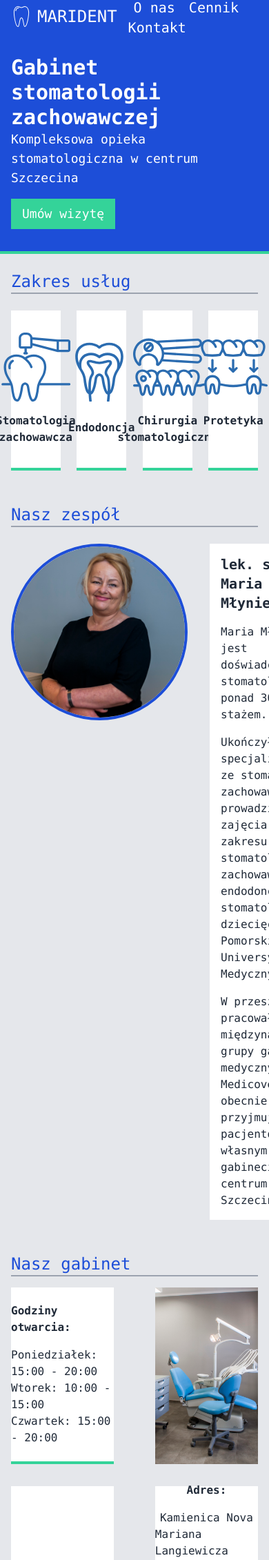
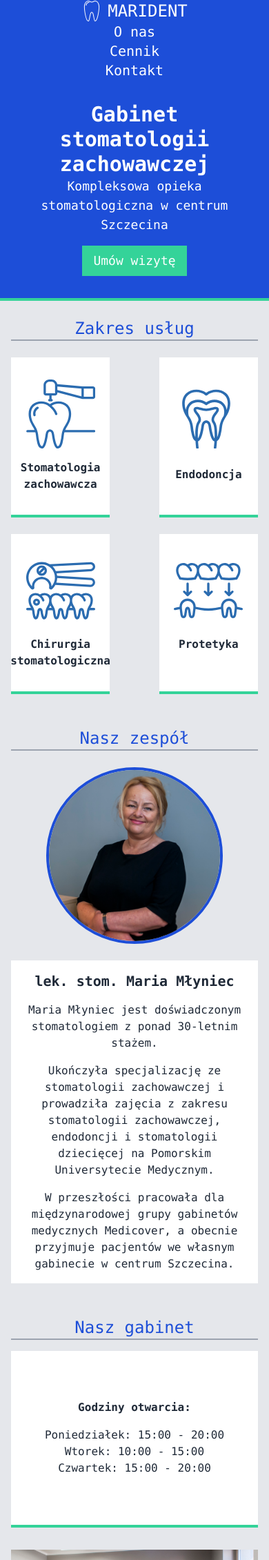
Before and after one commit to pawel-cebula/marident, a Django app: page / in a window 390 px wide. Shown: the top 2261 px of the page at 69% size. Run offline with Django 3.2, Linux system fonts and the light colour scheme; grey boxes are pictures that could not be loaded.

Commit message:
Optimized all pages for mobile

```diff
--- a/website/templates/website/base.html
+++ b/website/templates/website/base.html
@@ -10,7 +10,8 @@
 
 <body class="bg-gray-200 min-h-full flex flex-col items-center font-mono">
     <header class="bg-blue-700 flex justify-center w-full">
-        <nav class="flex justify-between items-center h-12 w-full max-w-screen-xl px-4 text-white">
+        <nav
+            class="flex flex-col md:flex-row justify-between items-center md:h-12 w-full max-w-screen-xl px-4 text-white">
             <div class=" flex items-center">
                 <svg width="30" height="30" viewBox="0 0 30 30" fill="none" xmlns="http://www.w3.org/2000/svg">
                     <path
@@ -22,14 +23,17 @@
                 </svg>
                 <a href="{% url 'website:index' %}" class="ml-2 text-2xl">MARIDENT</span>
             </div>
-            <div class="text-xl">
-                <a href="{% url 'website:index' %}" class="ml-2 hover:text-green-400">
+            <div class="flex flex-col md:flex-row w-full md:w-auto text-center text-xl">
+                <a href="{% url 'website:index' %}"
+                    class="w-full md:ml-4 hover:bg-blue-600 md:hover:bg-transparent hover:text-green-400">
                     O nas
                 </a>
-                <a href="{% url 'website:procedures' %}" class="ml-2 hover:text-green-400">
+                <a href="{% url 'website:procedures' %}"
+                    class="w-full md:ml-4 hover:bg-blue-600 md:hover:bg-transparent hover:text-green-400">
                     Cennik
                 </a>
-                <a href="{% url 'website:inquiry' %}" class="ml-2 hover:text-green-400">
+                <a href="{% url 'website:inquiry' %}"
+                    class="w-full md:ml-4 hover:bg-blue-600 md:hover:bg-transparent hover:text-green-400">
                     Kontakt
                 </a>
             </div>
--- a/website/templates/website/index.html
+++ b/website/templates/website/index.html
@@ -4,14 +4,15 @@
 
 {% block content %}
 <div class="bg-blue-700 flex flex-col items-center w-full border-b-4 border-green-400">
-    <div class="flex flex-col items-start w-full max-w-screen-xl px-4 text-white">
+    <div
+        class="flex flex-col items-center md:items-start w-full max-w-screen-xl px-4 text-center md:text-left text-white">
         <div class="mt-8 text-3xl font-bold">
             Gabinet stomatologii zachowawczej
         </div>
         <div class="text-lg">
             Kompleksowa opieka stomatologiczna w centrum Szczecina
         </div>
-        <a href="" class="bg-green-400 mt-4 mb-8 px-4 py-2 text-lg">
+        <a href="{% url 'website:inquiry' %}" class="bg-green-400 mt-4 mb-8 px-4 py-2 text-lg">
             Umów wizytę
         </a>
     </div>
@@ -19,11 +20,11 @@
 
 <div class="bg-gray-200 flex flex-col items-center w-full">
     <div class="flex flex-col w-full max-w-screen-xl px-4 py-6">
-        <div class="w-full text-2xl text-blue-700 border-b-2 border-gray-400">
+        <div class="w-full text-center md:text-left text-2xl text-blue-700 border-b-2 border-gray-400">
             Zakres usług
         </div>
-        <div class="flex justify-between mt-6 text-center font-bold">
-            <div class="bg-white flex flex-col items-center w-1/5 border-b-4 border-green-400 px-4 py-8">
+        <div class="flex flex-wrap justify-between text-center font-bold">
+            <div class="bg-white flex flex-col items-center w-2/5 md:w-1/5 border-b-4 border-green-400 mt-6 px-4 py-8">
                 <div>
                     <svg width="100" height="100" viewBox="0 0 100 100" fill="none" xmlns="http://www.w3.org/2000/svg">
                         <g clip-path="url(#clip0)">
@@ -48,7 +49,7 @@
                     Stomatologia zachowawcza
                 </div>
             </div>
-            <div class="bg-white flex flex-col items-center w-1/5 border-b-4 border-green-400 px-4 py-8">
+            <div class="bg-white flex flex-col items-center w-2/5 md:w-1/5 border-b-4 border-green-400 mt-6 px-4 py-8">
                 <div>
                     <svg width="110" height="110" viewBox="0 0 110 110" fill="none" xmlns="http://www.w3.org/2000/svg">
                         <g clip-path="url(#clip0)">
@@ -67,7 +68,7 @@
                     Endodoncja
                 </div>
             </div>
-            <div class="bg-white flex flex-col items-center w-1/5 border-b-4 border-green-400 px-4 py-8">
+            <div class="bg-white flex flex-col items-center w-2/5 md:w-1/5 border-b-4 border-green-400 mt-6 px-4 py-8">
                 <div>
                     <svg width="100" height="100" viewBox="0 0 100 100" fill="none" xmlns="http://www.w3.org/2000/svg">
                         <g clip-path="url(#clip0)">
@@ -95,7 +96,7 @@
                     Chirurgia stomatologiczna
                 </div>
             </div>
-            <div class="bg-white flex flex-col items-center w-1/5 border-b-4 border-green-400 px-4 py-8">
+            <div class="bg-white flex flex-col items-center w-2/5 md:w-1/5 border-b-4 border-green-400 mt-6 px-4 py-8">
                 <div>
                     <svg width="100" height="100" viewBox="0 0 100 100" fill="none" xmlns="http://www.w3.org/2000/svg">
                         <path
@@ -123,13 +124,13 @@
     </div>
 
     <div class="flex flex-col w-full max-w-screen-xl px-4 py-6">
-        <div class="w-full text-2xl text-blue-700 border-b-2 border-gray-400">
+        <div class="w-full text-center md:text-left text-2xl text-blue-700 border-b-2 border-gray-400">
             Nasz zespół
         </div>
-        <div class="flex mt-6">
+        <div class="flex flex-col md:flex-row items-center">
             <img src="{% static "website/profile.jpg" %}" alt="Maria Młyniec"
-                class="h-64 rounded-full border-4 border-4 border-blue-700">
-            <div class="bg-white w-full ml-8 px-4">
+                class="h-64 w-64 rounded-full mt-6 border-4 border-4 border-blue-700">
+            <div class="bg-white w-full md:ml-8 mt-6 px-4 text-center md:text-left">
                 <div class="font-bold text-xl my-4">
                     lek. stom. Maria Młyniec
                 </div>
@@ -149,30 +150,30 @@
     </div>
 
     <div class="flex flex-col w-full max-w-screen-xl px-4 py-6">
-        <div class="w-full text-2xl text-blue-700 border-b-2 border-gray-400">
+        <div class="w-full text-center md:text-left text-2xl text-blue-700 border-b-2 border-gray-400">
             Nasz gabinet
         </div>
         <div class="flex flex-col">
-            <div class="flex justify-between">
+            <div class="flex flex-col md:flex-row justify-between">
                 <div
-                    class="bg-white flex flex-col justify-center items-center h-64 w-5/12 my-4 border-b-4 border-green-400">
+                    class="bg-white flex flex-col justify-center items-center h-64 w-full md:w-5/12 my-4 border-b-4 border-green-400">
                     <div class="font-bold mb-4">Godziny otwarcia:</div>
                     <div>Poniedziałek: 15:00 - 20:00</div>
                     <div>Wtorek: 10:00 - 15:00</div>
                     <div>Czwartek: 15:00 - 20:00</div>
                 </div>
-                <div class="bg-white h-64 w-5/12 my-4">
+                <div class="bg-white h-64 w-full md:w-5/12 my-4">
                     <img class="w-full h-64 object-cover" src="{% static "website/gabinet.jpg" %}" alt="">
                 </div>
             </div>
-            <div class="flex justify-between">
-                <div class="bg-white h-64 w-5/12 my-4">
+            <div class="flex flex-col-reverse md:flex-row justify-between">
+                <div class="bg-white h-64 w-full md:w-5/12 my-4">
                     <iframe class="w-full h-64 object-cover"
                         src="https://www.google.com/maps/embed?pb=!1m18!1m12!1m3!1d2377.5693898319396!2d14.538322815841306!3d53.422526879995054!2m3!1f0!2f0!3f0!3m2!1i1024!2i768!4f13.1!3m3!1m2!1s0x47aa09188cc7c28d%3A0x863bc618d113881b!2sKamienica%20Nova%2C%20Mariana%20Langiewicza%2028%2C%2070-240%20Szczecin%2C%20Poland!5e0!3m2!1sen!2sde!4v1596809947572!5m2!1sen!2sde"
                         frameborder="0" style="border:0;" allowfullscreen="" aria-hidden="false" tabindex="0"></iframe>
                 </div>
                 <div
-                    class="bg-white flex flex-col justify-center items-center h-64 w-5/12 my-4 border-b-4 border-green-400">
+                    class="bg-white flex flex-col justify-center items-center h-64 w-full md:w-5/12 my-4 border-b-4 border-green-400">
                     <div class="font-bold mb-4">Adres:</div>
                     <div>Kamienica Nova</div>
                     <div>Mariana Langiewicza 28/7</div>
@@ -187,11 +188,11 @@
     </div>
 
     <div class="flex flex-col w-full max-w-screen-xl px-4 py-6">
-        <div class="w-full text-2xl text-blue-700 border-b-2 border-gray-400">
+        <div class="w-full text-center md:text-left text-2xl text-blue-700 border-b-2 border-gray-400">
             Nasi pacjenci
         </div>
-        <div class="flex justify-between">
-            <div class="flex flex-col items-center w-1/4 mt-6">
+        <div class="flex flex-col md:flex-row justify-between">
+            <div class="flex flex-col items-center w-full md:w-1/4 mt-6">
                 <div>
                     <img class="h-24 w-24 rounded-full object-cover border-4 border-blue-700"
                         src="{% static "website/pacjent1.jpg" %}" alt="">
@@ -207,7 +208,7 @@
                 </div>
             </div>
 
-            <div class="flex flex-col items-center w-1/4 mt-6">
+            <div class="flex flex-col items-center w-full md:w-1/4 mt-6">
                 <div>
                     <img class="h-24 w-24 rounded-full object-cover border-4 border-blue-700"
                         src="{% static "website/pacjent2.jpg" %}" alt="">
@@ -223,7 +224,7 @@
                 </div>
             </div>
 
-            <div class="flex flex-col items-center w-1/4 mt-6">
+            <div class="flex flex-col items-center w-full md:w-1/4 mt-6">
                 <div>
                     <img class="h-24 w-24 rounded-full object-cover border-4 border-blue-700"
                         src="{% static "website/pacjent3.jpg" %}" alt="">
--- a/website/templates/website/inquiry.html
+++ b/website/templates/website/inquiry.html
@@ -4,7 +4,7 @@
 
 {% block content %}
 <div class="flex flex-col items-center w-full max-w-screen-xl px-4 py-6">
-    <div class="w-full text-2xl text-blue-700 border-b-2 border-gray-400">
+    <div class="w-full text-center md:text-left text-2xl text-blue-700 border-b-2 border-gray-400">
         Umów wizytę
     </div>
 
--- a/website/templates/website/procedure_list.html
+++ b/website/templates/website/procedure_list.html
@@ -4,10 +4,12 @@
 {% block content %}
 
 <div class="flex flex-col items-center w-full max-w-screen-xl px-4 py-6">
-    <div class="w-full text-2xl text-blue-700 border-b-2 border-gray-400">
+    <div class="w-full text-center md:text-left text-2xl text-blue-700 border-b-2 border-gray-400">
         Cennik
     </div>
 </div>
 
-{% render_table table %}
+<div class="px-4">
+    {% render_table table %}
+</div>
 {% endblock content %}
```
